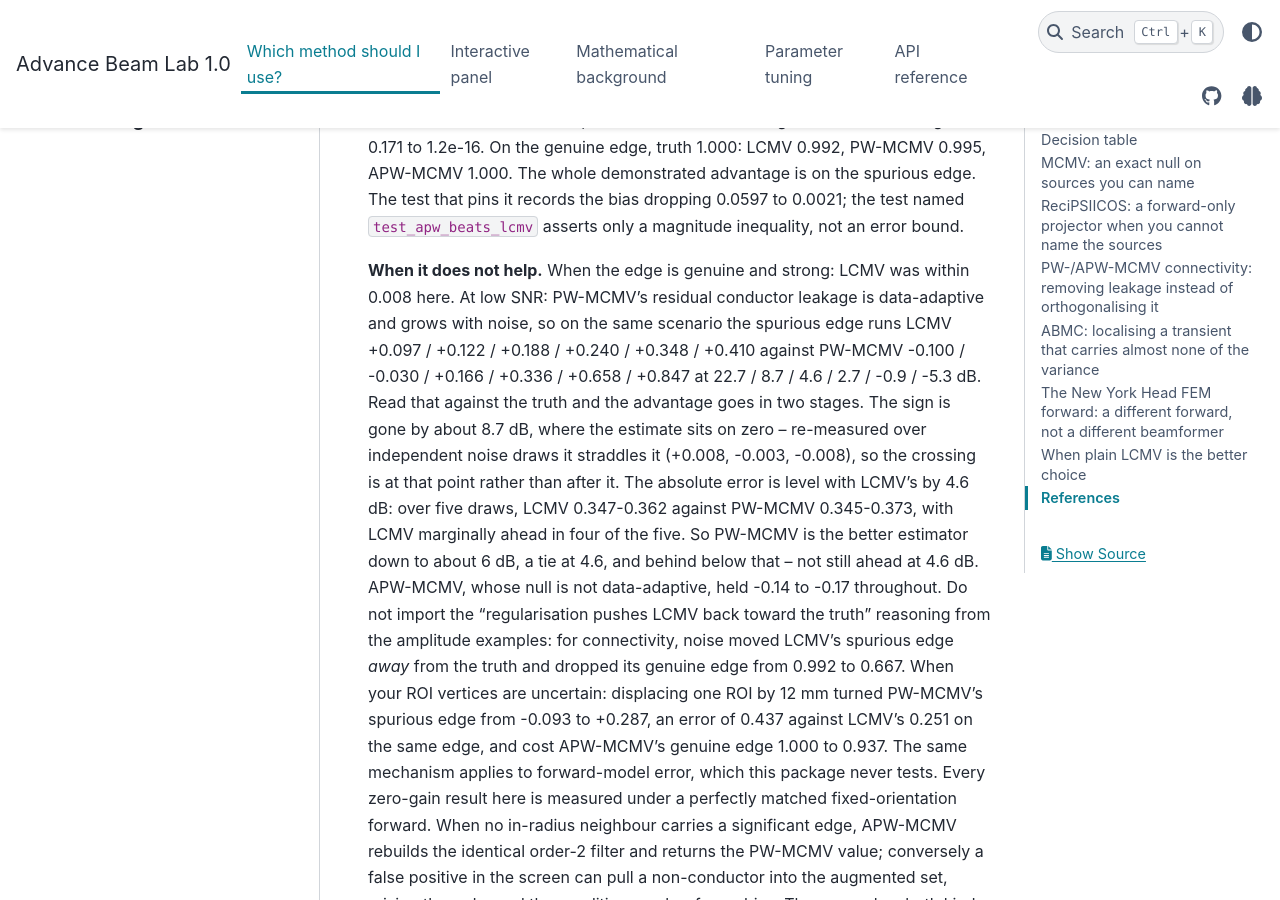
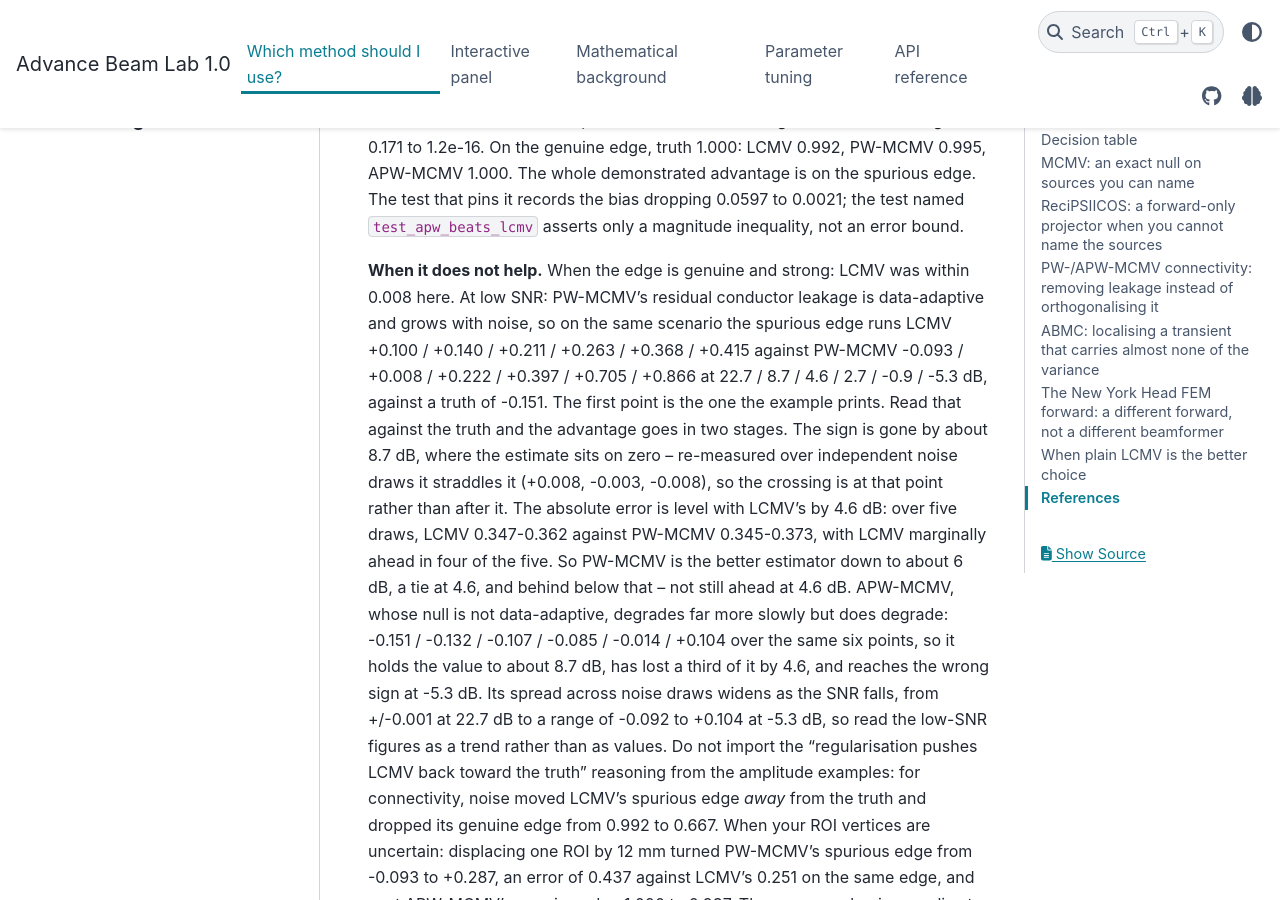
Before and after one commit to Sepehrshirani/advance_beamlab, a Sphinx documentation site: the page built from doc/choosing.rst, in a window 1280 px wide and 900 px high, scrolled down 11362 px. Built offline with Sphinx 7.4.7 and the PyData theme 0.15.4, drawn with Linux system fonts in a browser that asks for light colours; pages that are not in the unit, such as notebooks, are missing from menus; cross-references to code outside the pages are shown as plain code.

Commit message:
Fix the panel's recorded-half sizes table and six more drifted claims
The interactive panel reported the wrong ReciPSIICOS rank whenever the recorded
dataset was selected. dimensions() branches the channel count, source count and
sample count on isRecorded but took K and q unconditionally from the simulated
pair, so the recorded tab described a filter of rank 84 at q = 75 where the one
it had actually built was rank 175 at q = 70. The payload has carried both pairs
all along. Both panel assets are bumped together, as the lockstep test requires.

The rest are prose against measurement:

* The connectivity SNR sweep is requoted from one consistent run, so its first
  point now equals the +0.100 / -0.093 the example prints and the same document
  states twice elsewhere. APW-MCMV was said to hold -0.14 to -0.17 throughout;
  measured it runs -0.151 / -0.132 / -0.107 / -0.085 / -0.014 / +0.104, losing a
  third of the value by 4.6 dB and the sign by -5.3 dB, with the spread across
  noise draws widening as the SNR falls.
* The augmentation rule omitted the condition that decides the outcome: the loop
  skips any pair that did not survive the screen, so four of the six pairs in
  the recorded section were copied through untested rather than tested and found
  to have no neighbour. Found while reproducing the sweep, where an incomplete
  significance mask left the conductor ineligible as a neighbour and APW
  silently equalled PW.
* The virtual-sensor counts were each one too high: measured 67, 73 and 84 with
  the dataset's own noise covariance and 31 and 47 ad-hoc.
* The panel's trials control moves signal-to-noise, not record length -- the
  simulation holds that fixed at 2000 samples -- so "too little data to adapt"
  named the wrong axis. The recorded half is the opposite case, and now says so.
* The constraint table is read through the public apply path for three methods;
  ABMC has none, and its row comes from the sensor-space weights it returns.

```diff
--- a/doc/choosing.rst
+++ b/doc/choosing.rst
@@ -348,17 +348,23 @@
 **When it does not help.** When the edge is genuine and strong: LCMV was within
 0.008 here. At low SNR: PW-MCMV's residual conductor leakage is data-adaptive
 and grows with noise, so on the same scenario the spurious edge runs LCMV
-+0.097 / +0.122 / +0.188 / +0.240 / +0.348 / +0.410 against PW-MCMV -0.100 /
--0.030 / +0.166 / +0.336 / +0.658 / +0.847 at 22.7 / 8.7 / 4.6 / 2.7 / -0.9 /
--5.3 dB. Read that against the truth and the advantage goes in two stages. The
++0.100 / +0.140 / +0.211 / +0.263 / +0.368 / +0.415 against PW-MCMV -0.093 /
++0.008 / +0.222 / +0.397 / +0.705 / +0.866 at 22.7 / 8.7 / 4.6 / 2.7 / -0.9 /
+-5.3 dB, against a truth of -0.151. The first point is the one the example
+prints. Read that against the truth and the advantage goes in two stages. The
 sign is gone by about 8.7 dB, where the estimate sits on zero -- re-measured
 over independent noise draws it straddles it (+0.008, -0.003, -0.008), so the
 crossing is at that point rather than after it. The absolute error is level with
 LCMV's by 4.6 dB: over five draws, LCMV 0.347-0.362 against PW-MCMV 0.345-0.373,
 with LCMV marginally ahead in four of the five. So PW-MCMV is the better
 estimator down to about 6 dB, a tie at 4.6, and behind below that -- not still
-ahead at 4.6 dB. APW-MCMV, whose null is not
-data-adaptive, held -0.14 to -0.17 throughout. Do not import the
+ahead at 4.6 dB. APW-MCMV, whose null is not data-adaptive, degrades far more
+slowly but does degrade: -0.151 / -0.132 / -0.107 / -0.085 / -0.014 / +0.104
+over the same six points, so it holds the value to about 8.7 dB, has lost a
+third of it by 4.6, and reaches the wrong sign at -5.3 dB. Its spread across
+noise draws widens as the SNR falls, from +/-0.001 at 22.7 dB to a range of
+-0.092 to +0.104 at -5.3 dB, so read the low-SNR figures as a trend rather than
+as values. Do not import the
 "regularisation pushes LCMV back toward the truth" reasoning
 from the amplitude examples: for connectivity, noise moved LCMV's spurious edge
 *away* from the truth and dropped its genuine edge from 0.992 to 0.667. When
```
Also changed, not shown: README.md (+3 -3 lines), doc/_static/constraint_panel.js (+14 -4 lines), doc/panel.rst (+13 -6 lines), 1 other file.
